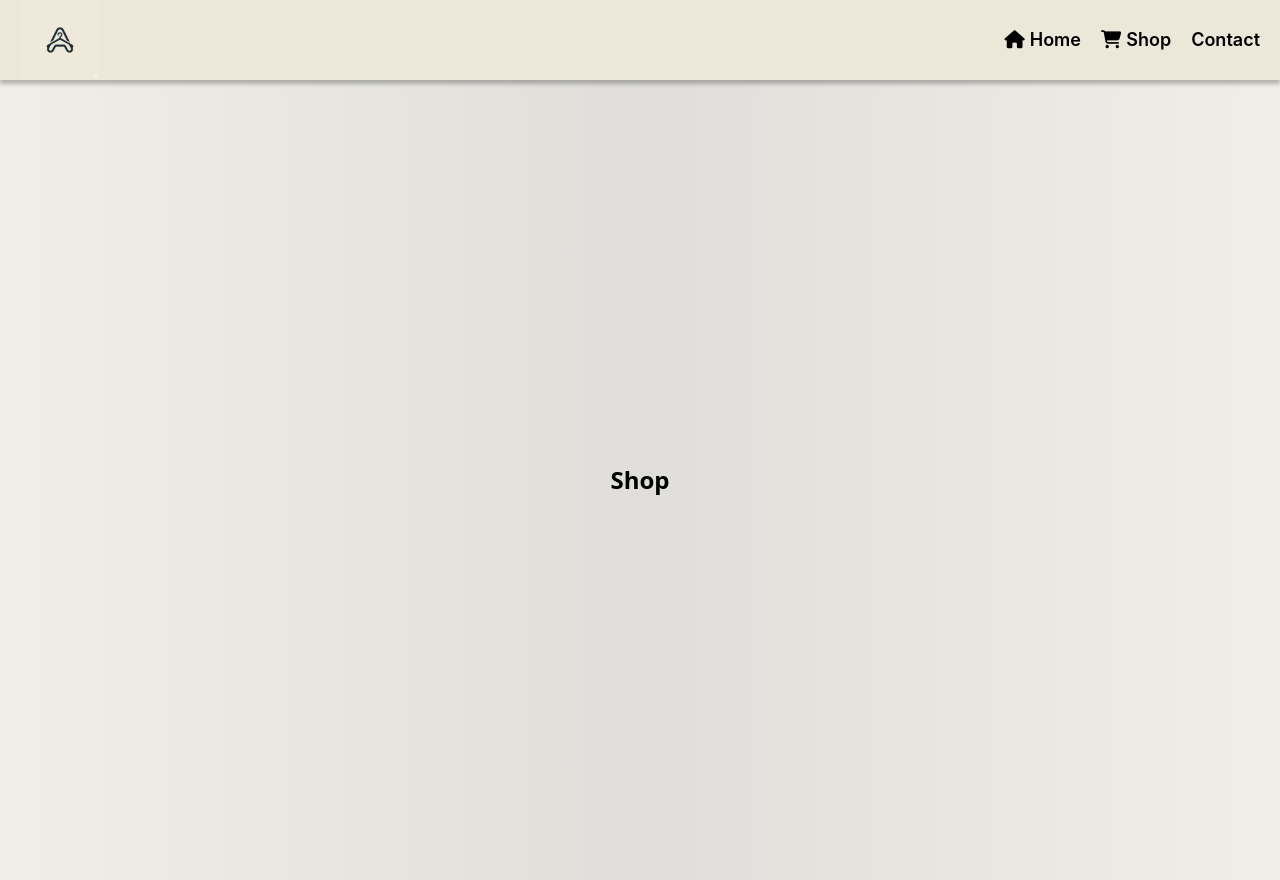
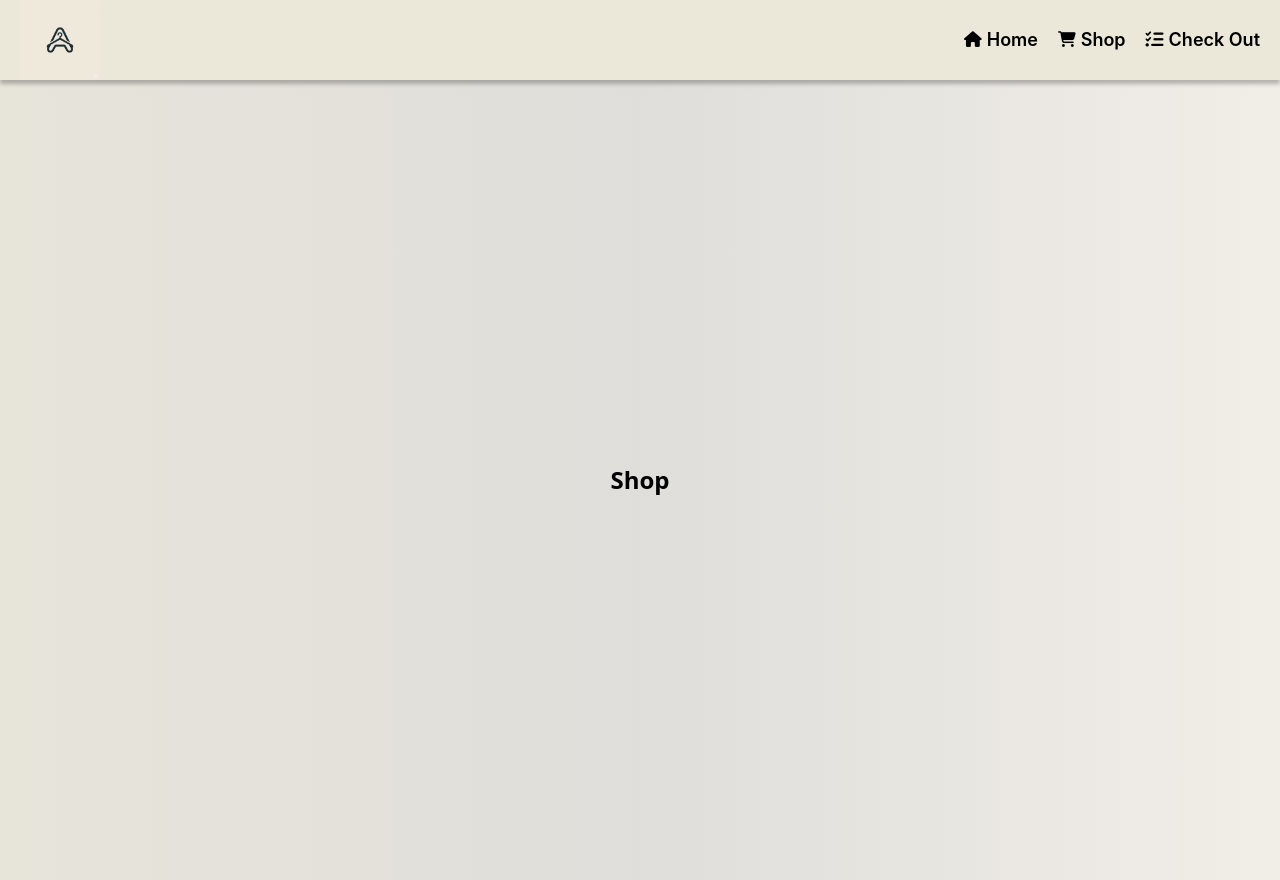
Before and after one commit to ItsJady-Taken/shopping-cart, a React (Vite) app: page /shop in a window 1280 px wide. Built offline with nearby package versions, Linux system fonts and the light colour scheme.

Commit message:
Learning to test router and app components

```diff
--- a/index.html
+++ b/index.html
@@ -4,7 +4,7 @@
     <meta charset="UTF-8" />
     <link rel="icon" type="image/png+xml" href="/logo.png" />
     <meta name="viewport" content="width=device-width, initial-scale=1.0" />
-    <title>Vite + React</title>
+    <title>Clothes Store</title>
   </head>
   <body>
     <div id="root"></div>
--- a/src/App.jsx
+++ b/src/App.jsx
@@ -8,6 +8,7 @@ function App() {
   return (
     <>
       <Nav />
+
       <Outlet />
     </>
   );
--- a/src/components/Nav.jsx
+++ b/src/components/Nav.jsx
@@ -11,19 +11,20 @@ function Nav() {
         <ul className="nav-list">
           <li>
             <Link className="nav-link" to={"./home"}>
-              <i className="fa-solid fa-house"></i>
+              <i className="fa-solid fa-house fa-sm"></i>
               <span>Home</span>
             </Link>
           </li>
           <li>
             <Link className="nav-link" to="./shop">
-              <i class="fa-solid fa-cart-shopping"></i>
+              <i className="fa-solid fa-cart-shopping fa-sm"></i>
               <span>Shop</span>
             </Link>
           </li>
           <li>
             <a className="nav-link" href="#">
-              Contact
+              <i className="fa-solid fa-list-check"></i>
+              <span>Check Out</span>
             </a>
           </li>
         </ul>
--- a/src/router.jsx
+++ b/src/router.jsx
@@ -1,4 +1,4 @@
-import { Route } from "react-router-dom";
+import { Navigate, Route } from "react-router-dom";
 import App from "./App";
 import HomePage from "./components/HomePage";
 import Shopping from "./components/Shopping";
@@ -8,10 +8,12 @@ const routes = [
     element: <App />,
     children: [
       {
+        index: true,
+        element: <Navigate to="/home" replace />,
+      },
+      {
         path: "/home",
         element: <HomePage />,
-
-        default: true,
       },
       {
         path: "/shop",
--- a/src/styles/home.css
+++ b/src/styles/home.css
@@ -6,7 +6,7 @@
   align-items: center;
   background: linear-gradient(
     90deg,
-    rgb(240, 238, 230),
+    rgb(233, 229, 216),
     rgb(223, 222, 218),
     #f1eee8
   );
@@ -152,5 +152,5 @@
 .image-homepage-box-2 img,
 .image-homepage-box-3 img {
   animation: slideUp 0.8s ease-out forwards;
-  animation-delay: 1s;
+  animation-delay: 0.9s;
 }
--- a/src/styles/shopping.css
+++ b/src/styles/shopping.css
@@ -5,7 +5,7 @@
   align-items: center;
   background: linear-gradient(
     90deg,
-    rgb(240, 238, 230),
+    rgb(231, 228, 218),
     rgb(223, 222, 218),
     #f1eee8
   );
```
Also changed, not shown: src/main.jsx (+5 -2 lines), 2 other files (tests, documents, lock files or other folders).
